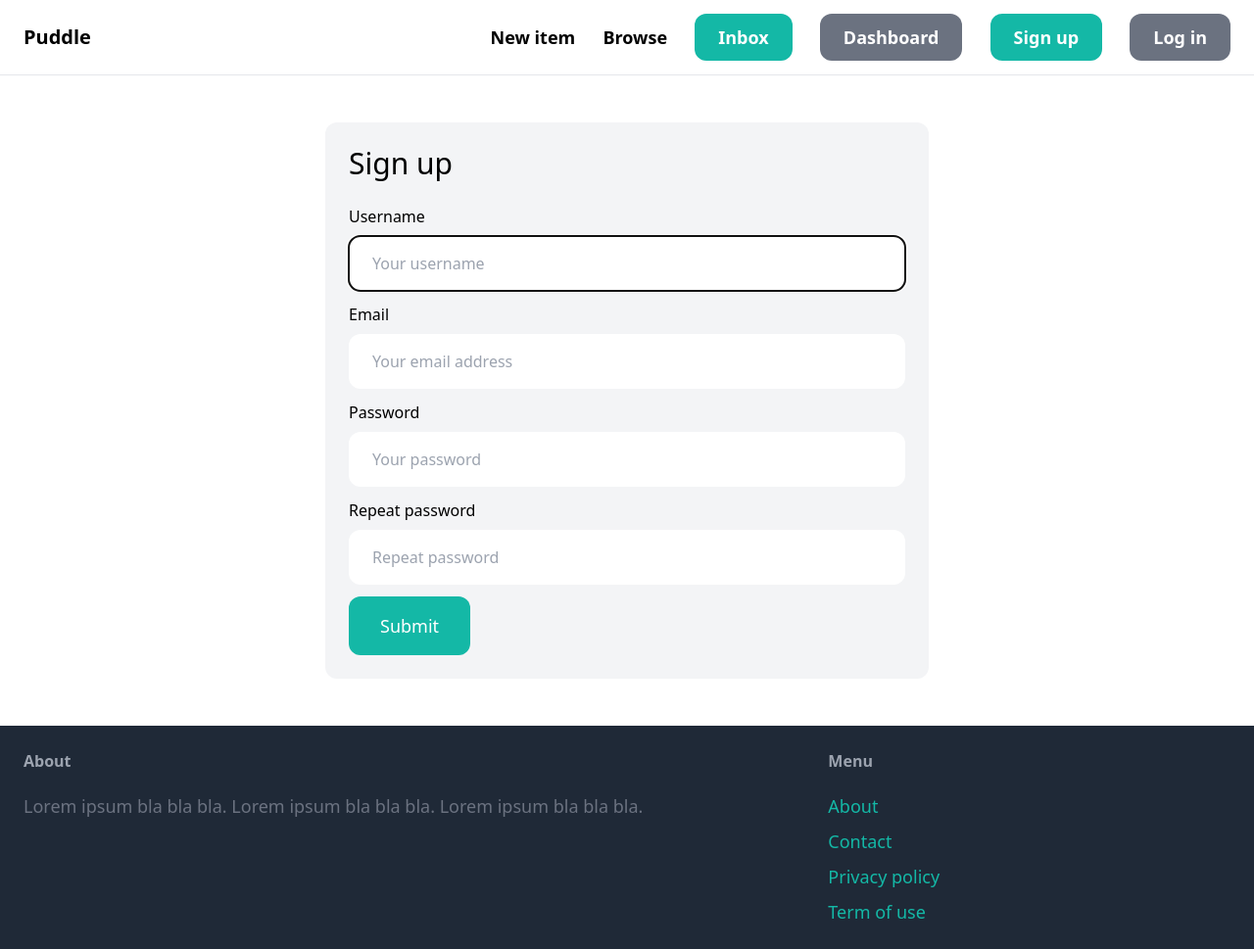
After one commit to David2261/Docker_Setup, a Django app: template marketplace/core/templates/core/signup.html in a window 1280 px wide. The commit adds this page. Shown: the whole page at 98% size. Run offline with Django 4.2, Linux system fonts and the light colour scheme; the template is opened without the code that fills it: values that come from a table or form of the project are taken from there, others are empty; some libraries are stand-ins or nearby versions.

Commit message:
Add signup for marketplace

```diff
--- /dev/null
+++ b/marketplace/core/forms.py
@@ -0,0 +1,26 @@
+from django import forms
+from django.contrib.auth.forms import UserCreationForm
+from django.contrib.auth.models import User
+
+
+class SignupForm(UserCreationForm):
+	class Meta:
+		model = User
+		fields = ('username', 'email', 'password1', 'password2')
+
+	username = forms.CharField(widget=forms.TextInput(attrs={
+		'placeholder': 'Your username',
+		'class': 'w-full py-4 px-6 rounded-xl'
+	}))
+	email = forms.CharField(widget=forms.EmailInput(attrs={
+		'placeholder': 'Your email address',
+		'class': 'w-full py-4 px-6 rounded-xl'
+	}))
+	password1 = forms.CharField(widget=forms.PasswordInput(attrs={
+		'placeholder': 'Your password',
+		'class': 'w-full py-4 px-6 rounded-xl'
+	}))
+	password2 = forms.CharField(widget=forms.PasswordInput(attrs={
+		'placeholder': 'Repeat password',
+		'class': 'w-full py-4 px-6 rounded-xl'
+	}))
--- a/marketplace/core/templates/base.html
+++ b/marketplace/core/templates/base.html
@@ -1,36 +1,49 @@
-<!DOCTYPE html>
-<html lang="en">
+<!doctype html>
+<html>
     <head>
-	<meta charset="UTF-8">
+        <meta charset="utf-8">
         <meta name="viewport" content="width=device-width, initial-scale=1.0">
-	<title>Marketplace | {% block title %} {% endblock %}</title>
+
         <script src="https://cdn.tailwindcss.com"></script>
+
+        <title>Marketplace | {% block title %}{% endblock %}</title>
     </head>
+
     <body>
         <nav class="py-6 px-6 flex justify-between items-center border-b border-gray-200">
-		<a href="/" class="text-xl font-semibold ">Marketplace</a>
+            <a href="/" class="text-xl font-semibold">Puddle</a>
+
             <div class="space-x-6">
                 <a href="#" class="text-lg font-semibold hover:text-gray-500">New item</a>
                 <a href="#" class="text-lg font-semibold hover:text-gray-500">Browse</a>
-			<a href="#" class="px-6 py-3 text-lg font-semibold bg-teal-500 text-white rounded-xl hover:bg-teal-700">Sign up</a>
+
+                <a href="#" class="px-6 py-3 text-lg font-semibold bg-teal-500 text-white rounded-xl hover:bg-teal-700">Inbox</a>
+                <a href="#" class="px-6 py-3 text-lg font-semibold bg-gray-500 text-white rounded-xl hover:bg-gray-700">Dashboard</a>
+                <a href="{% url 'core:signup' %}" class="px-6 py-3 text-lg font-semibold bg-teal-500 text-white rounded-xl hover:bg-teal-700">Sign up</a>
                 <a href="#" class="px-6 py-3 text-lg font-semibold bg-gray-500 text-white rounded-xl hover:bg-gray-700">Log in</a>
             </div>
         </nav>
+
         <div class="px-6 py-6">
-		{% block content %}{% endblock %}
+            {% block content %}
+            {% endblock %}
         </div>
+
         <footer class="py-6 px-6 flex justify-between bg-gray-800">
             <div class="w-2/3 pr-10">
                 <h3 class="mb-5 font-semibold text-gray-400">About</h3>
-			<p class="text-lg text-gray-500">Lorem ipsum dolor sit, amet consectetur adipisicing elit. Nisi, voluptatem?</p>
+
+                <p class="text-lg text-gray-500">Lorem ipsum bla bla bla. Lorem ipsum bla bla bla. Lorem ipsum bla bla bla.</p>
             </div>
+
             <div class="w-1/3">
                 <h3 class="mb-5 font-semibold text-gray-400">Menu</h3>
+
                 <ul class="space-y-2">
                     <li><a href="#" class="text-lg text-teal-500 hover:text-teal-700">About</a></li>
-				<li><a href="{% url 'contact' %}" class="text-lg text-teal-500 hover:text-teal-700">Contact</a></li>
+                    <li><a href="{% url 'core:contact' %}" class="text-lg text-teal-500 hover:text-teal-700">Contact</a></li>
                     <li><a href="#" class="text-lg text-teal-500 hover:text-teal-700">Privacy policy</a></li>
-				<li><a href="#" class="text-lg text-teal-500 hover:text-teal-700">Term of us</a></li>
+                    <li><a href="#" class="text-lg text-teal-500 hover:text-teal-700">Term of use</a></li>
                 </ul>
             </div>
         </footer>
--- /dev/null
+++ b/marketplace/core/templates/core/signup.html
@@ -0,0 +1,39 @@
+{% extends 'base.html' %}
+
+{% block title %}
+Sign-up
+{% endblock %}
+
+{% block content %}
+<div class="w-1/2 my-6 p-6 mx-auto bg-gray-100 rounded-xl">
+	<h1 class="mb-6 text-3xl">Sign up</h1>
+	<form method="post" action=".">
+		{% csrf_token %}
+		<div class="mb-3">
+			<label for="" class="inline-block mb-2">Username</label><br>
+			{{ form.username }}
+		</div>
+		<div class="mb-3">
+			<label for="" class="inline-block mb-2">Email</label><br>
+			{{ form.email }}
+		</div>
+		<div class="mb-3">
+			<label for="" class="inline-block mb-2">Password</label><br>
+			{{ form.password1 }}
+		</div>
+		<div class="mb-3">
+			<label for="" class="inline-block mb-2">Repeat password</label><br>
+			{{ form.password2 }}
+		</div>
+		{% if form.errors or form.non_field_errors %}
+		<div class="mb-3 p-6 bg-red-100 rounded-xl">
+			{% for field in form %}
+				{{ field.errors }}
+			{% endfor %}
+			{{ form.non_field_errors }}
+		</div>
+		{% endif %}
+		<button class="py-4 px-8 text-lg bg-teal-500 hover:text-teal-700 rounded-xl text-white">Submit</button>
+	</form>
+</div>
+{% endblock %}
```
Also changed, not shown: marketplace/core/urls.py (added, +10 -0 lines), marketplace/core/views.py (+18 -0 lines). Lines whose indentation alone changed are shown as unchanged.
